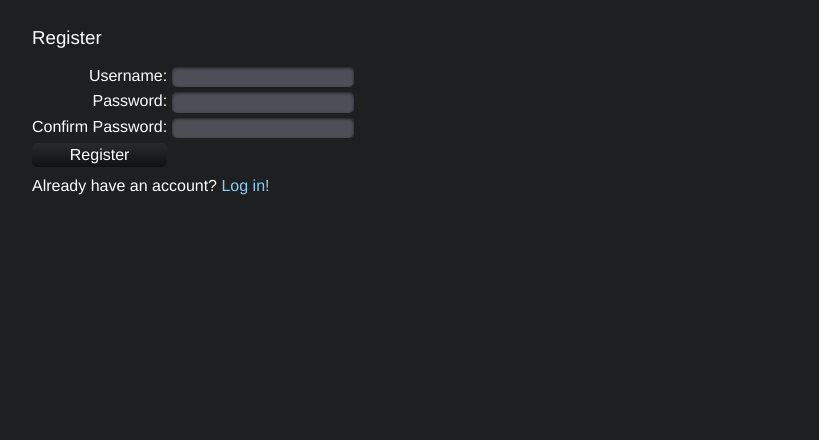
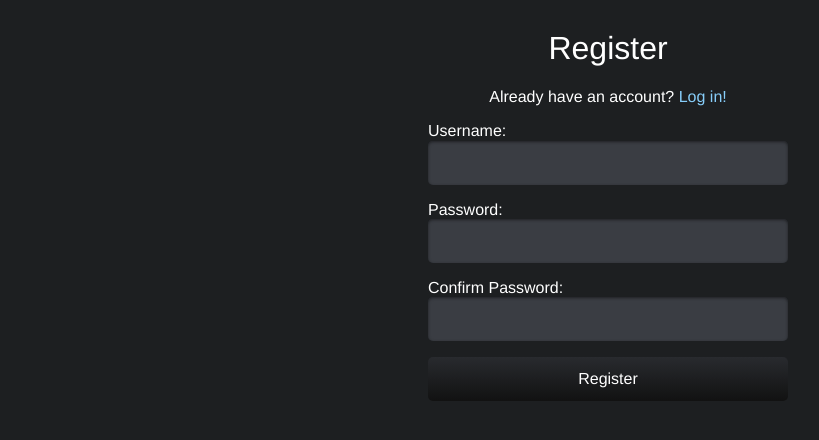
Before and after one commit to KaneTW/Kemono2, a Flask app: page /account/register in a window 1280 px wide. Shown: the part 26-466 px from the top of the page, without its empty margins (32-851 px from the left). Run offline with Flask 2, Linux system fonts and the light colour scheme; parts of the project's set-up code (start-up, migrations or seed data) failed here and were passed over; some libraries are stand-ins or nearby versions.

Commit message:
refactor(client): registration form
restyled the form
moved its specific styles and script to the global file

```diff
--- a/static/css/index.css
+++ b/static/css/index.css
@@ -482,7 +482,9 @@ select::-ms-expand {
   color: #000;
 }
 
-input[type="text"], input[type="password"], input[type="number"] {
+input[type="text"],
+input[type="password"],
+input[type="number"] {
   border-radius: 5px;
   box-shadow: inset 0 1px 3px #1f2024;
   background:#3a3d43;
@@ -702,3 +704,77 @@ thead th {
   background-color:#3a3d43;
   font-size: 8pt;
 }
+
+.ad-container {
+  text-align: center;
+}
+
+.ad-container * {
+  max-width: 100%;
+}
+
+/*  BEM styles */
+
+/* .site-section {} */
+
+.site-section__register-cta {
+  text-align: center;
+}
+.site-section__heading {
+  text-align: center;
+}
+
+.form {
+  max-width: 360px;
+  padding: 1em;
+  margin: 0 auto;
+}
+
+.form__section {
+  padding-bottom: 1em;
+}
+
+.form__section:last-child {
+  padding-bottom: 0;
+}
+
+.form__label {
+  text-align: right;
+}
+
+.form__input,
+.form__button {
+  box-sizing: border-box;
+  min-height: 44px;
+  min-width: 44px;
+  width: 100%;
+  font-family: inherit;
+  font-size: 100%;
+  border-radius: 5px;
+  padding: 0.5em;
+}
+
+.form__input {
+  background: hsl(224, 7%, 32%);
+  color: hsl(0, 0%, 100%);
+  border: 0;
+}
+
+/* quick hack to overwrite attribute rules */
+.form__input.form__input--text,
+.form__input.form__input--password {
+  text-align: left;
+}
+
+.form__button {
+  cursor: pointer;
+}
+
+.form__button--submit {
+  text-align: center;
+  background-image: linear-gradient(
+    hsl(220, 7%, 17%),
+    hsl(0, 0%, 7%)
+  );
+  border: 0;
+}
--- a/static/css/register.css
+++ /dev/null
@@ -1,29 +0,0 @@
-.views {
-    margin-left: 10px;
-}
-
-input[type="text"], input[type="password"] {
-    text-align: left;
-    border-radius: 5px;
-    background: #4c4f57;
-    color: #fff;
-    border: 0;
-}
-
-form.register {
-    display:grid;
-    grid-template-columns: max-content max-content;
-    grid-gap:5px;
-}
-
-form > label {
-    text-align: right;
-}
-
-form > label:after {
-    content: ":";
-}
-
-.register-cta {
-    margin-top: 10px;
-}
--- a/static/js/register.js
+++ /dev/null
@@ -1,21 +0,0 @@
-window.addEventListener('load', populate_favorites);
-
-function populate_favorites() {
-    var input = document.getElementById('serialized-favorites');
-    var favorites = localStorage.favorites;
-    var to_serialize = [];
-    if (input && favorites) {
-        var artists = favorites.split(',');
-        artists.forEach(function(artist) {
-            var split = artist.split(':');
-            if (split.length != 2) { return; }
-            var elem = {
-                'service': split[0],
-                'artist_id': split[1]
-            };
-            to_serialize.push(elem);
-        });
-        var serialized = JSON.stringify(to_serialize);
-        input.value = serialized;
-    }
-}
--- a/views/components/shell.html
+++ b/views/components/shell.html
@@ -35,7 +35,11 @@
       <meta name="added" content="{{ props.posts[0].added }}"/>
       <meta name="id" content="{{ props.posts[0].id }}"/>
     {% endif %}
-    <script src="{{ url_for('static', filename='js/global.js') }}"></script>
+    {% block scripts %}
+      <script src="{{ url_for('static', filename='js/global.js') }}" defer></script>
+    {% endblock %}
+    {% block scripts_extra %}
+    {% endblock %}
   </head>
   <body>
     <div class="main" id="main">
@@ -43,7 +47,8 @@
       {% include 'components/subheader.html' %}
       {% include 'components/flash_messages.html' %}
       <div class="sep"></div>
-      {% block content %}{% endblock %}
+      {% block content %}
+      {% endblock %}
     </div>
   </body>
 </html>
--- a/views/register.html
+++ b/views/register.html
@@ -1,18 +1,54 @@
 {% extends 'components/shell.html' %}
 {% block content %}
-<link rel="stylesheet" type="text/css" href="{{ url_for('static', filename='css/register.css') }}">
-<script src="{{ url_for('static', filename='js/register.js') }}"></script>
-<div class="login-container">
-  <h3>Register</h3>
-  <form id="register_form" class="register" method="POST" action="{{ url_for('account.post_register') }}">
-    <label for="username">Username</label><input class="left-align-text" type="text" name="username" value="{{ request.form['username'] }}"/>
-    <label for="password">Password</label><input class="left-align-text" type="password" name="password">
-    <label for="password">Confirm Password</label><input class="left-align-text" type="password" name="confirm_password">
-    <input type="submit" value="Register"/>
-    <input type="hidden" id="serialized-favorites" name="favorites"/>
-  </form>
-  <div class="register-cta">
+<section class="login-container site-section site-section--register">
+  <h1 class="site-section__heading">Register</h1>
+  <div class="site-section__register-cta">
     Already have an account? <a href="{{ url_for('account.get_login') + props.query_string }}">Log in!</a>
   </div>
-</div>
+  <form
+    id="register_form"
+    class="form"
+    method="POST"
+    action="{{ url_for('account.post_register') }}"
+  >
+    <input
+      type="hidden"
+      id="serialized-favorites"
+      name="favorites"
+    />
+    <div class="form__section">
+      <label class="form__label" for="username">Username:</label>
+      <input
+        class="left-align-text form__input form__input--text"
+        type="text"
+        name="username"
+        value="{{ request.form['username'] }}"
+      />
+    </div>
+
+    <div class="form__section">
+      <label class="form__label" for="password">Password:</label>
+      <input
+        class="left-align-text form__input form__input--password"
+        type="password"
+        name="password"
+      >
+    </div>
+    <div class="form__section">
+      <label class="form__label" for="password">Confirm Password:</label>
+      <input
+        class="left-align-text form__input form__input--password"
+        type="password"
+        name="confirm_password"
+      >
+    </div>
+    <div class="form__section">
+      <button
+        class="form__button form__button--submit"
+        type="submit"
+      >Register</button>
+    </div>
+  </form>
+
+</section>
 {% endblock %}
```
Also changed, not shown: static/js/global.js (+41 -3 lines), 1 other file.
